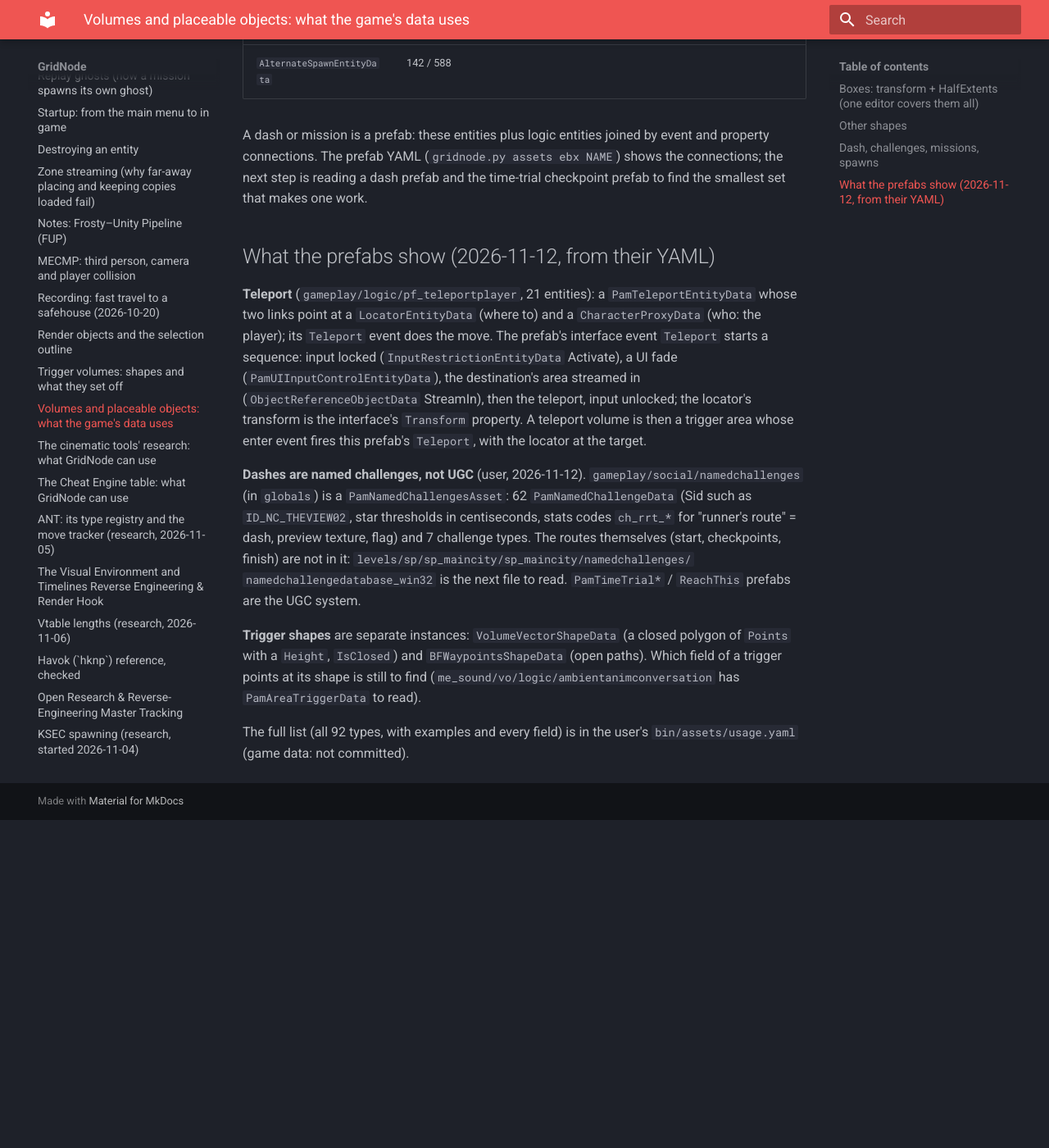
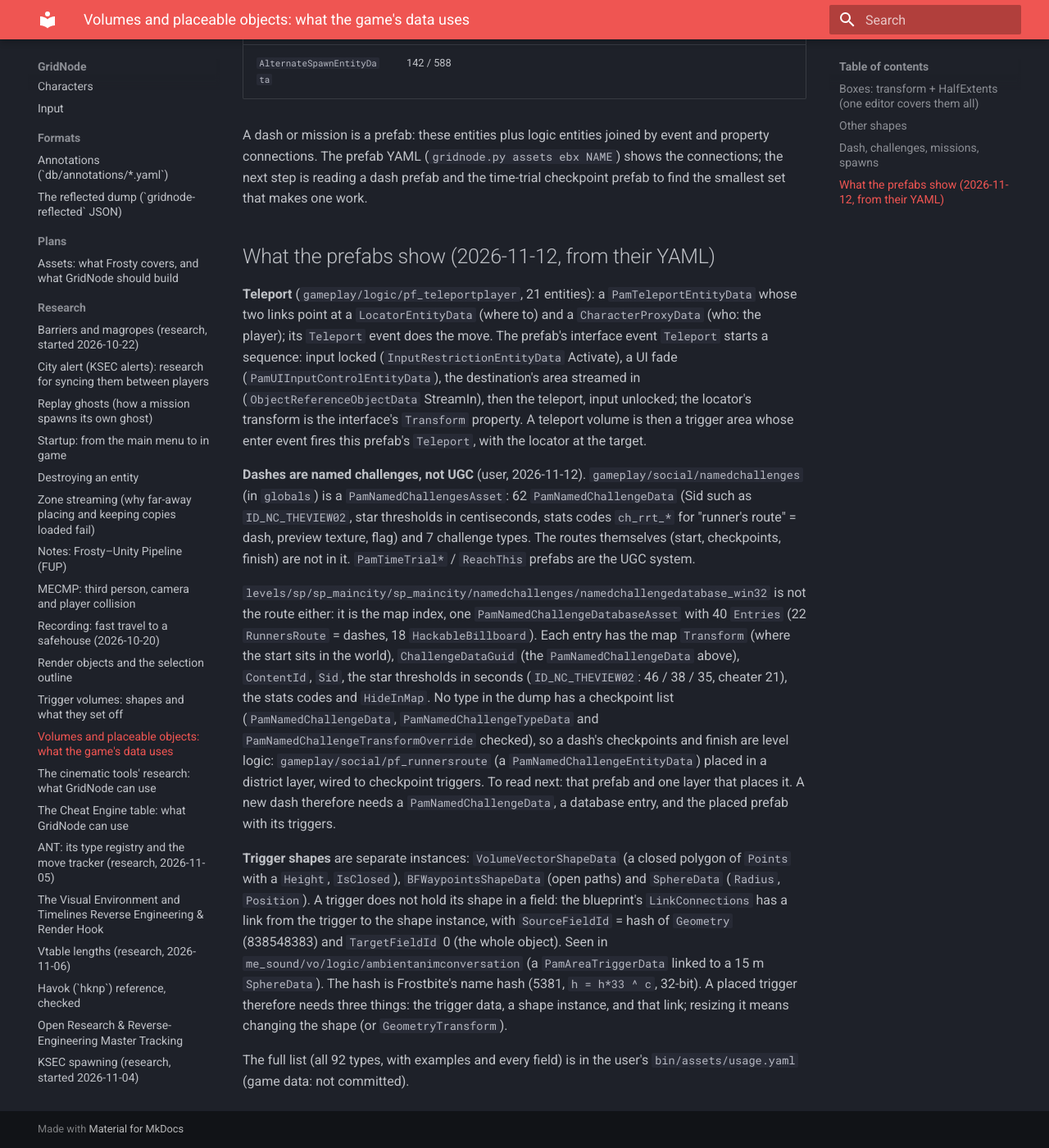
Before and after one commit to CodeNameMeteor/Gridnode, an MkDocs documentation site: the page built from docs/research/volume-catalogue.md, in a window 1280 px wide and 1400 px high, scrolled down 1967 px. Shown: the whole window at 82% size. Built offline with MkDocs 1.6.1 and Material for MkDocs 9.7.7, drawn with Linux system fonts in a browser that asks for light colours; before the commit the page ends 2967 px from its top, so only the background shows below that; some of the changed text lies outside the part shown.

Commit message:
Volume catalogue: trigger shape link and the dash database
A trigger's shape is a Geometry link in the blueprint's LinkConnections.
The named challenge database is the map index (start transform, stars,
stats); dash checkpoints are level logic.

Co-Authored-By: Claude Opus 5.5 <noreply@anthropic.com>
Claude-Session: https://claude.ai/code/session_019UGCLf6Ks3eQC9xMHytTtg

```diff
--- a/docs/research/volume-catalogue.md
+++ b/docs/research/volume-catalogue.md
@@ -24,7 +24,7 @@ The last five share `PamFindableMovementVolumeEntityData` (its `Enabled` shows a
 
 | Type | Files / instances | Shape and fields |
 |---|---|---|
-| `PamAreaTriggerData` (triggers; kill volumes are server entities on these) | 276 / 1,107 | `GeometryTransform`, `Include`, `Delay`, `RunOnce`, `TriggerOnlyOnLeave`, ... (the geometry is not a field: to find) |
+| `PamAreaTriggerData` (triggers; kill volumes are server entities on these) | 276 / 1,107 | `GeometryTransform`, `Include`, `Delay`, `RunOnce`, `TriggerOnlyOnLeave`, ... (the geometry is a link, below) |
 | `PamSphereCollisionEntityData` | 6 / 7 | `Position`, `Radius`, Cant* flags |
 | `PamMagropeEntityData` | 49 / 171 | `MagropeType`, `Radius`, `VerticalStretch`, `GraphicsOffset`, `Triggers` |
 | `PamGameSplineEntityData` (ladders, pipes, ziplines, swings, balance) | 218 / 608 | `LocalPoints`, `Normals`, `SplineType`, `SplineRadius`, `AssistSpeed`, exit angles, ... |
@@ -57,12 +57,26 @@ volume is then a trigger area whose enter event fires this prefab's `Teleport`,
 **Dashes are named challenges, not UGC** (user, 2026-11-12). `gameplay/social/namedchallenges` (in `globals`) is a
 `PamNamedChallengesAsset`: 62 `PamNamedChallengeData` (Sid such as `ID_NC_THEVIEW02`, star thresholds in
 centiseconds, stats codes `ch_rrt_*` for "runner's route" = dash, preview texture, flag) and 7 challenge types. The
-routes themselves (start, checkpoints, finish) are not in it: `levels/sp/sp_maincity/sp_maincity/namedchallenges/
-namedchallengedatabase_win32` is the next file to read. `PamTimeTrial*` / `ReachThis` prefabs are the UGC system.
+routes themselves (start, checkpoints, finish) are not in it. `PamTimeTrial*` / `ReachThis` prefabs are the UGC
+system.
+
+`levels/sp/sp_maincity/sp_maincity/namedchallenges/namedchallengedatabase_win32` is not the route either: it is the
+map index, one `PamNamedChallengeDatabaseAsset` with 40 `Entries` (22 `RunnersRoute` = dashes, 18
+`HackableBillboard`). Each entry has the map `Transform` (where the start sits in the world), `ChallengeDataGuid` (the
+`PamNamedChallengeData` above), `ContentId`, `Sid`, the star thresholds in seconds (`ID_NC_THEVIEW02`: 46 / 38 / 35,
+cheater 21), the stats codes and `HideInMap`. No type in the dump has a checkpoint list (`PamNamedChallengeData`,
+`PamNamedChallengeTypeData` and `PamNamedChallengeTransformOverride` checked), so a dash's checkpoints and finish are
+level logic: `gameplay/social/pf_runnersroute` (a `PamNamedChallengeEntityData`) placed in a district layer, wired to
+checkpoint triggers. To read next: that prefab and one layer that places it. A new dash therefore needs a
+`PamNamedChallengeData`, a database entry, and the placed prefab with its triggers.
 
 **Trigger shapes** are separate instances: `VolumeVectorShapeData` (a closed polygon of `Points` with a `Height`,
-`IsClosed`) and `BFWaypointsShapeData` (open paths). Which field of a trigger points at its shape is still to find
-(`me_sound/vo/logic/ambientanimconversation` has `PamAreaTriggerData` to read).
+`IsClosed`), `BFWaypointsShapeData` (open paths) and `SphereData` (`Radius`, `Position`). A trigger does not hold
+its shape in a field: the blueprint's `LinkConnections` has a link from the trigger to the shape instance, with
+`SourceFieldId` = hash of `Geometry` (838548383) and `TargetFieldId` 0 (the whole object). Seen in
+`me_sound/vo/logic/ambientanimconversation` (a `PamAreaTriggerData` linked to a 15 m `SphereData`). The hash is
+Frostbite's name hash (5381, `h = h*33 ^ c`, 32-bit). A placed trigger therefore needs three things: the trigger
+data, a shape instance, and that link; resizing it means changing the shape (or `GeometryTransform`).
 
 The full list (all 92 types, with examples and every field) is in the user's `bin/assets/usage.yaml` (game data:
 not committed).
```
